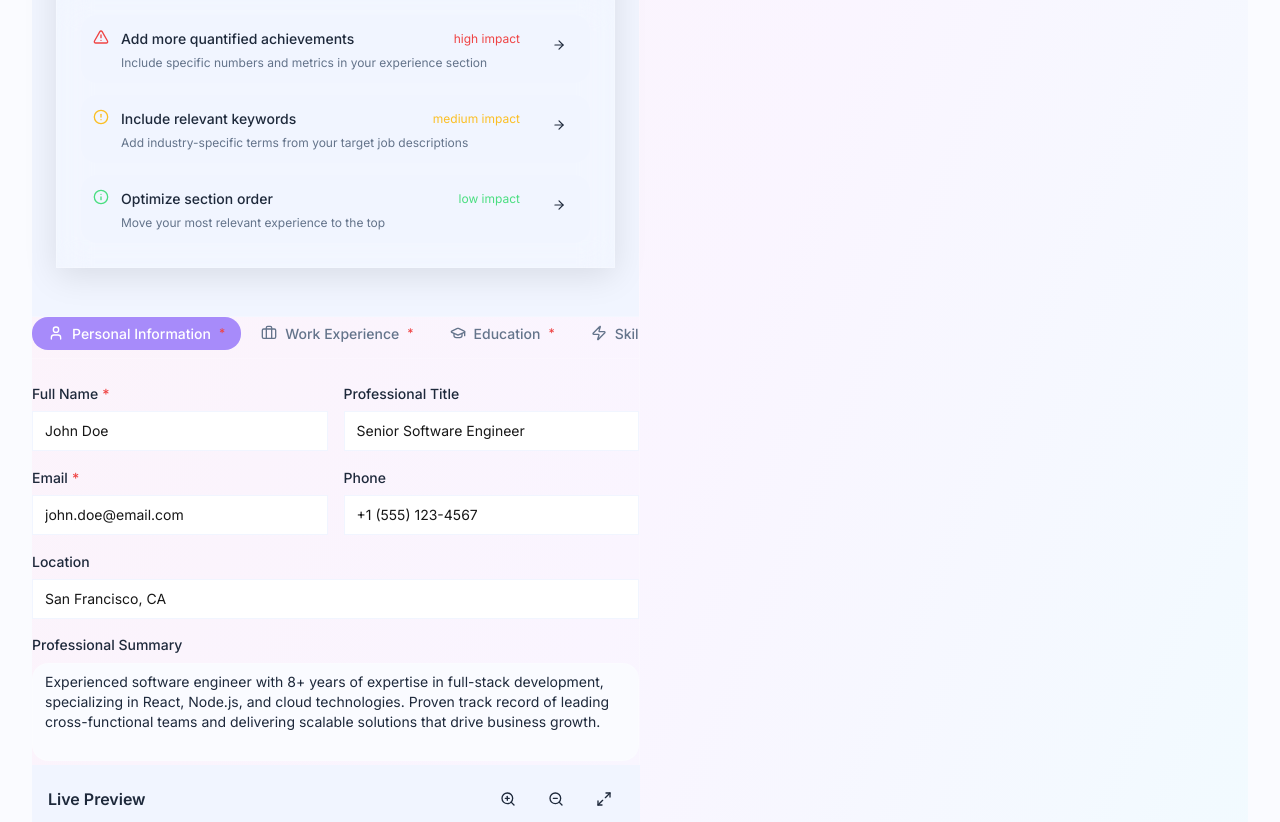
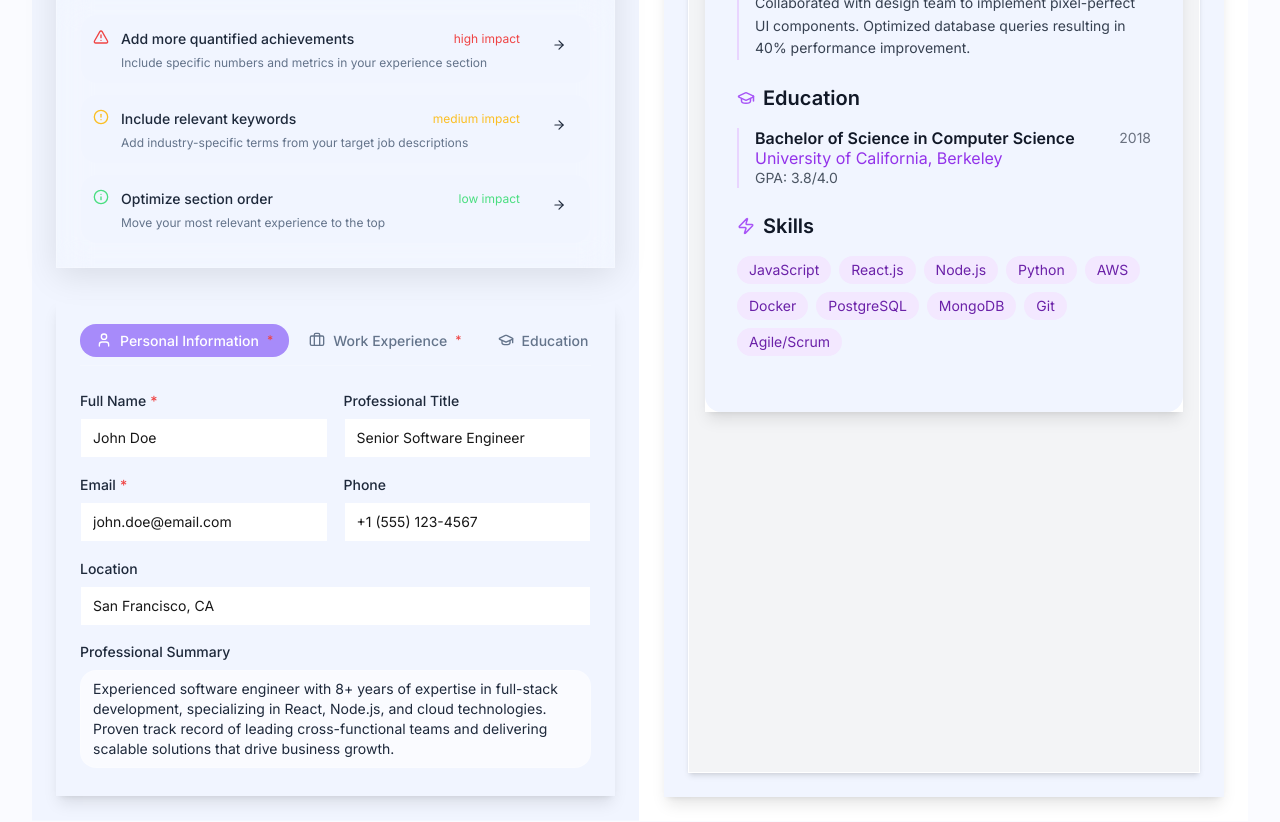
Before and after one commit to mukeshnaiduu/Fyndr.AI, a React (Vite) app: page /ai-resume-builder in a window 1280 px wide. Shown: the part 1017-1839 px from the top of the page. Built offline with nearby package versions, Linux system fonts and the light colour scheme.

Commit message:
ai-resume-builder styling changes

```diff
--- a/src/pages/ai-resume-builder/components/LivePreview.jsx
+++ b/src/pages/ai-resume-builder/components/LivePreview.jsx
@@ -12,7 +12,7 @@ const LivePreview = ({ resumeData, selectedTemplate }) => {
   };
 
   const renderModernTemplate = () => (
-    <div className="bg-white text-gray-900 p-8 min-h-full">
+    <div className="bg-muted text-gray-900 dark:bg-muted dark:text-gray-100 p-8 min-h-full rounded-card">
       {/* Header */}
       <div className="border-b-2 border-purple-500 pb-6 mb-6">
         <h1 className="text-3xl font-bold text-gray-900 mb-2">
@@ -131,7 +131,7 @@ const LivePreview = ({ resumeData, selectedTemplate }) => {
   );
 
   const renderClassicTemplate = () => (
-    <div className="bg-white text-gray-900 p-8 min-h-full">
+    <div className="bg-muted text-gray-900 dark:bg-muted dark:text-gray-100 p-8 min-h-full rounded-card">
       {/* Header */}
       <div className="text-center border-b border-gray-300 pb-6 mb-6">
         <h1 className="text-2xl font-bold text-gray-900 mb-2">
--- a/src/pages/ai-resume-builder/index.jsx
+++ b/src/pages/ai-resume-builder/index.jsx
@@ -123,9 +123,9 @@ const AIResumeBuilder = () => {
       title="AI Resume Builder"
       description="Create professional resumes with AI assistance"
     >
-      <div className="min-h-screen bg-gradient-to-br from-pink-50 via-purple-50 to-cyan-50">
+      <div className="min-h-screen w-full bg-gradient-to-br from-pink-50 via-purple-50 to-cyan-50 dark:from-gray-900 dark:via-gray-950 dark:to-gray-900 flex flex-row items-stretch justify-stretch px-0 py-0">
         {/* Left Panel - Editing */}
-        <div className={`${isMobilePreview ? 'hidden lg:flex' : 'flex'} flex-col w-full lg:w-1/2 border-r border-border`}>
+        <div className={`${isMobilePreview ? 'hidden lg:flex' : 'flex'} flex-col w-full lg:w-1/2 border-r border-border bg-white dark:bg-gray-900 dark:text-gray-100 rounded-none shadow-none`}>
           {/* Top Section - Template & Score */}
           <div className="flex-shrink-0 p-6 border-b border-border bg-card">
             <div className="flex items-center justify-between mb-4">
@@ -171,32 +171,42 @@ const AIResumeBuilder = () => {
             />
 
             <OptimizationScore score={78} />
-          </div>
 
-          {/* Editing Panel */}
-          <div className="flex-1 overflow-hidden">
+            <div className="mt-8">
+              <div className="bg-card shadow-lg p-6">
                 <EditingPanel
                   resumeData={resumeData}
                   onDataChange={handleDataChange}
                 />
               </div>
             </div>
-
-        {/* Right Panel - Live Preview */}
-        <div className={`${isMobilePreview ? 'flex' : 'hidden lg:flex'} flex-col w-full lg:w-1/2`}>
-          <LivePreview
-            resumeData={resumeData}
-            selectedTemplate={selectedTemplate}
-          />
+          </div>
         </div>
 
-        {/* Quick Actions Toolbar */}
+        {/* Right Panel - Live Preview with merged QuickActionsToolbar */}
+        <div className={`${isMobilePreview ? 'flex' : 'hidden lg:flex'} flex-col w-full lg:w-1/2 bg-white dark:bg-gray-900 dark:text-gray-100 rounded-none shadow-none`}>
+          <div className="flex flex-col h-full justify-stretch items-stretch px-6 pt-6 pb-6">
+            <div className="bg-card dark:bg-gray-950 shadow-lg w-full h-full flex flex-col">
+              <div className="px-6 pt-6 pb-2">
                 <QuickActionsToolbar
                   context="resume-builder"
                   onSave={handleSave}
                   onExport={() => setShowExportModal(true)}
                   onShare={() => console.log('Share resume')}
                 />
+              </div>
+              <div className="flex-1 px-6 pb-6">
+                <div className="bg-white text-gray-900 border border-border shadow-md w-full h-full">
+                  <LivePreview
+                    resumeData={resumeData}
+                    selectedTemplate={selectedTemplate}
+                    forceLightTheme={true}
+                  />
+                </div>
+              </div>
+            </div>
+          </div>
+        </div>
 
         {/* AI Suggestion Panel */}
         <AISuggestionPanel
@@ -219,7 +229,7 @@ const AIResumeBuilder = () => {
             variant="default"
             size="icon"
             onClick={() => setIsMobilePreview(!isMobilePreview)}
-            className="w-12 h-12 rounded-full shadow-lg"
+            className="w-12 h-12 shadow-lg"
           >
             <Icon name={isMobilePreview ? 'Edit' : 'Eye'} size={20} />
           </Button>
```
Lines whose indentation alone changed are shown as unchanged.
